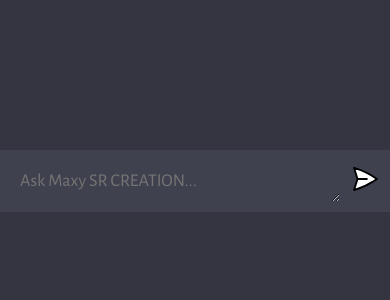
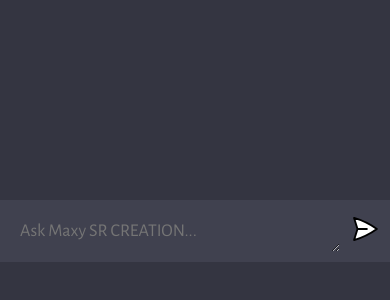
Before and after one commit to Sarthak-2323/maxy, a website built with Vite: page client/index.html in a window 390 px wide. Shown: the part 582-882 px from the top of the page. Before the commit the page ends 844 px from the top, so only its background shows below. Built offline with nearby package versions, Linux system fonts and the light colour scheme.

Commit message:
Update style.css

```diff
--- a/client/style.css
+++ b/client/style.css
@@ -151,6 +151,6 @@ form img {
 
 @media(max-width: 700px) {
   #app {
-  padding-bottom: 50px;
+  margin-bottom: 50px;
  }
 }
```
